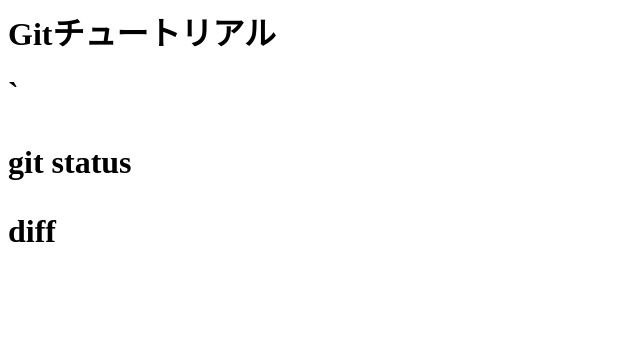
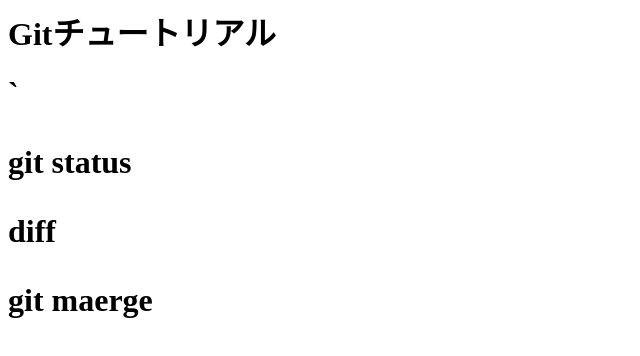
Before and after one commit to KyotaroYoshikawa/git_tutorial, a plain HTML site: page index.html in a window 1280 px wide. Shown: the whole page, without its empty margins (0-640 px from the left). Drawn offline with Linux system fonts and the light colour scheme.

Commit message:
git maergeを追記

```diff
--- a/index.html
+++ b/index.html
@@ -1,3 +1,4 @@
 <h1> Gitチュートリアル<h1>
 `<p>git status</p>
 <p>diff</p>
+  <p>git maerge</p>
```
